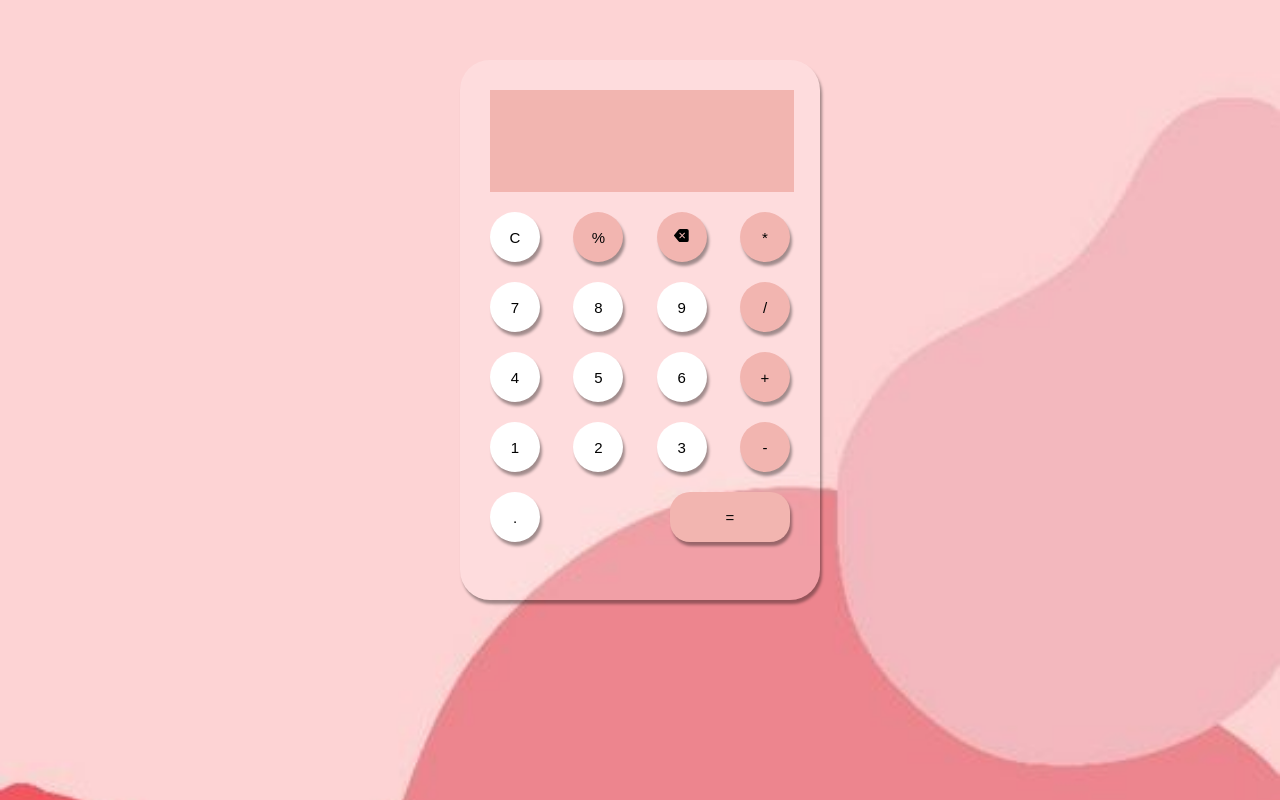
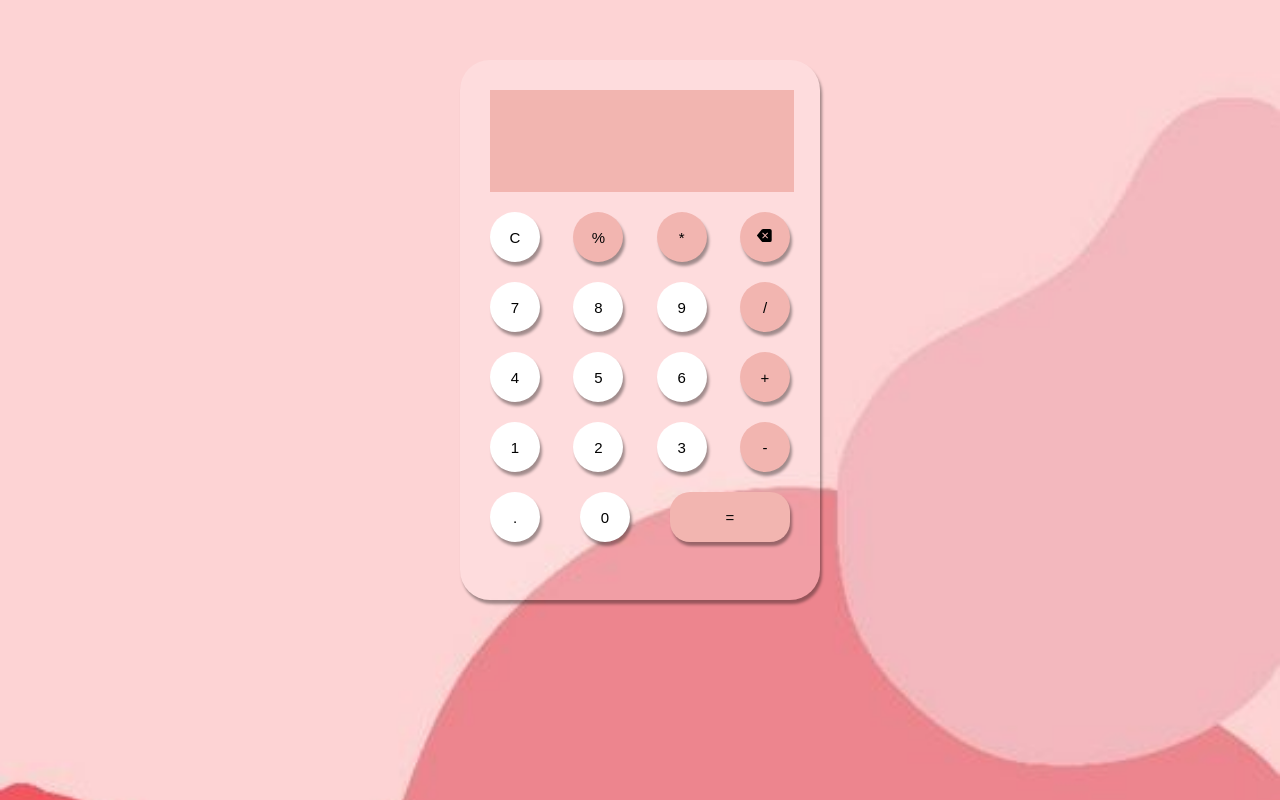
Before and after one commit to kemerald25/Calculator, a plain HTML site: page index.html in a window 1280 px wide. Drawn offline with Linux system fonts and the light colour scheme.

Commit message:
finished

```diff
--- a/index.html
+++ b/index.html
@@ -7,6 +7,7 @@
     <title>Calculator</title>
     <meta name='viewport' content='width=device-width, initial-scale=1'>
     <link rel='stylesheet' type='text/css' media='screen' href='main.css'>
+    <link rel="stylesheet" href="responsiveness.css">
 </head>
 
 <body>
@@ -17,6 +18,7 @@
             <div class="all_buttons">
                 <button class="c" onclick="clearDisplay()">C</button>
                 <button class="percent" onclick="addToDisplay('%')">%</button>
+                <button class="mut" onclick="addToDisplay('*')">*</button>
                 <button class="backspace" onclick="backSpace()"><svg stroke="currentColor" fill="currentColor"
                     stroke-width="0" viewBox="0 0 16 16" height="1em" width="1em"
                     xmlns="http://www.w3.org/2000/svg">
@@ -24,7 +26,6 @@
                         d="M15.683 3a2 2 0 00-2-2h-7.08a2 2 0 00-1.519.698L.241 7.35a1 1 0 000 1.302l4.843 5.65A2 2 0 006.603 15h7.08a2 2 0 002-2V3zM5.829 5.854a.5.5 0 11.707-.708l2.147 2.147 2.146-2.147a.5.5 0 11.707.708L9.39 8l2.146 2.146a.5.5 0 01-.707.708L8.683 8.707l-2.147 2.147a.5.5 0 01-.707-.708L7.976 8 5.829 5.854z"
                         clip-rule="evenodd"></path>
                 </svg></button>
-                <button class="mut" onclick="addToDisplay('*')">*</button>
             </div>
             <div class="all_buttons">
                 <button class="seven" onclick="addToDisplay('7')">7</button>
@@ -47,6 +48,7 @@
             <!-- Add other buttons for the remaining digits and operations -->
             <div class="all_buttons">
                 <button class="eleven" onclick="addToDisplay('.')">.</button>
+                <button class="zero" onclick="addToDisplay('0')">0</button>
                 <button class="ten" onclick="calculate()">=</button>
             </div>
         </div>
--- a/main.css
+++ b/main.css
@@ -15,7 +15,7 @@ body{
     border-radius: 30px;
     box-shadow: 2px 4px 3px #0000005e;
     padding: 30px;
-    background-color: #ffffff36;
+    background-color: #ffffff33;
 }
 .btn{
     background-color: #ffffff00;
```
Also changed, not shown: responsiveness.css (added). Lines whose indentation alone changed are shown as unchanged.
